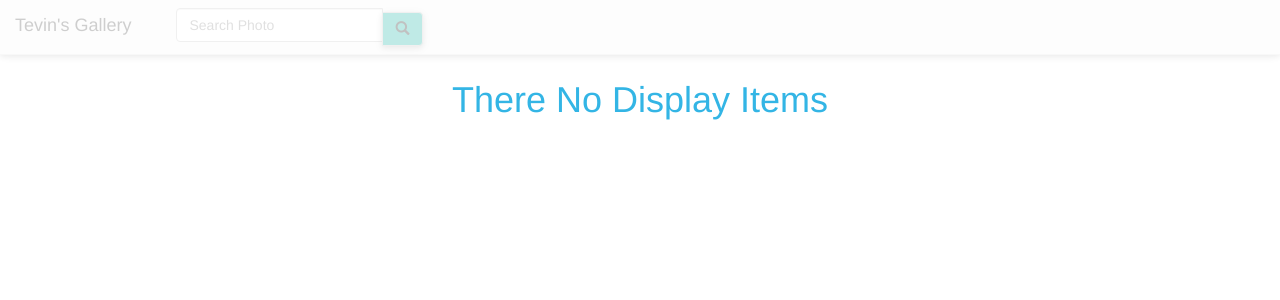
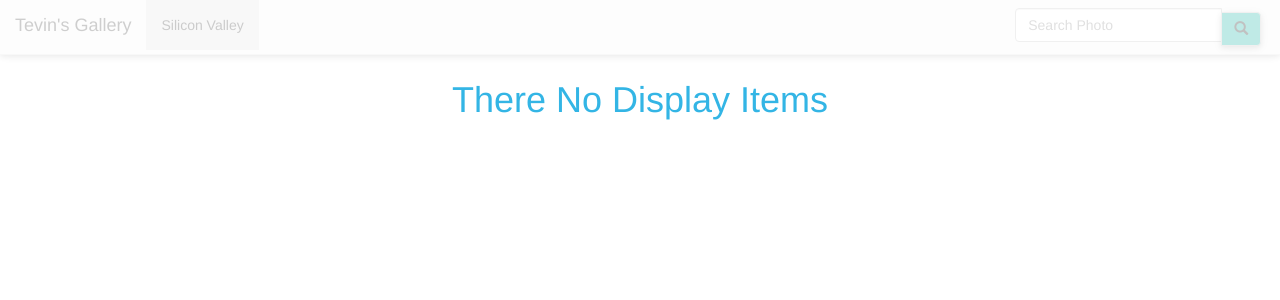
Before and after one commit to MrazTevin/Gallery-Application, a Django app: page / in a window 1280 px wide. Shown: the top 300 px of the page. Run offline with Django 3.2, Linux system fonts and the light colour scheme; data that the repository does not hold is empty; some libraries are stand-ins or nearby versions.

Commit message:
removed the column class col-md and navbar center, added another class to the ul tag

```diff
--- a/exhibit/display/templates/navbar.html
+++ b/exhibit/display/templates/navbar.html
@@ -11,22 +11,27 @@
   <nav class="navbar navbar-default navbar-fixed-top">
     <div class="container-fluid">
       <div class="navbar-header">
+        <ul class="nav navbar-nav navbar-right">
+           <li class="active"><a href="{% url 'Silicon_Valley' %}">Silicon Valley<span class="sr-only">(current)</span></a></li>
+        </ul>
         <!--we will link the navbar-brand to the main index page-->
         <a class="navbar-brand" href="{% url 'images' %}">Tevin's Gallery</a>
       </div>
+      <ul>
       <!--adding a search_form-->
-      <div class="col-sm-8 col-md-8 navbar-center">
+      <div class=" navbar-right">
         <form class="navbar-form" role="search" action="{% url 'search_results' %}">
           <div class="input-group">
-            <input type="text" class="form-control" placeholder= "Search Photo" name="photo">
+            <input type="text" class="form-control" placeholder= "Search Photo" name="image">
           <div class="input-group-btn">
             <button class="btn btn-default" type="submit"><i class="glyphicon glyphicon-search"></i></button>
           </div>
         </div>
-
       </form>
     </div>
     <!--search form end-->
     </div>
+
+
   </nav>
 </body>
```
